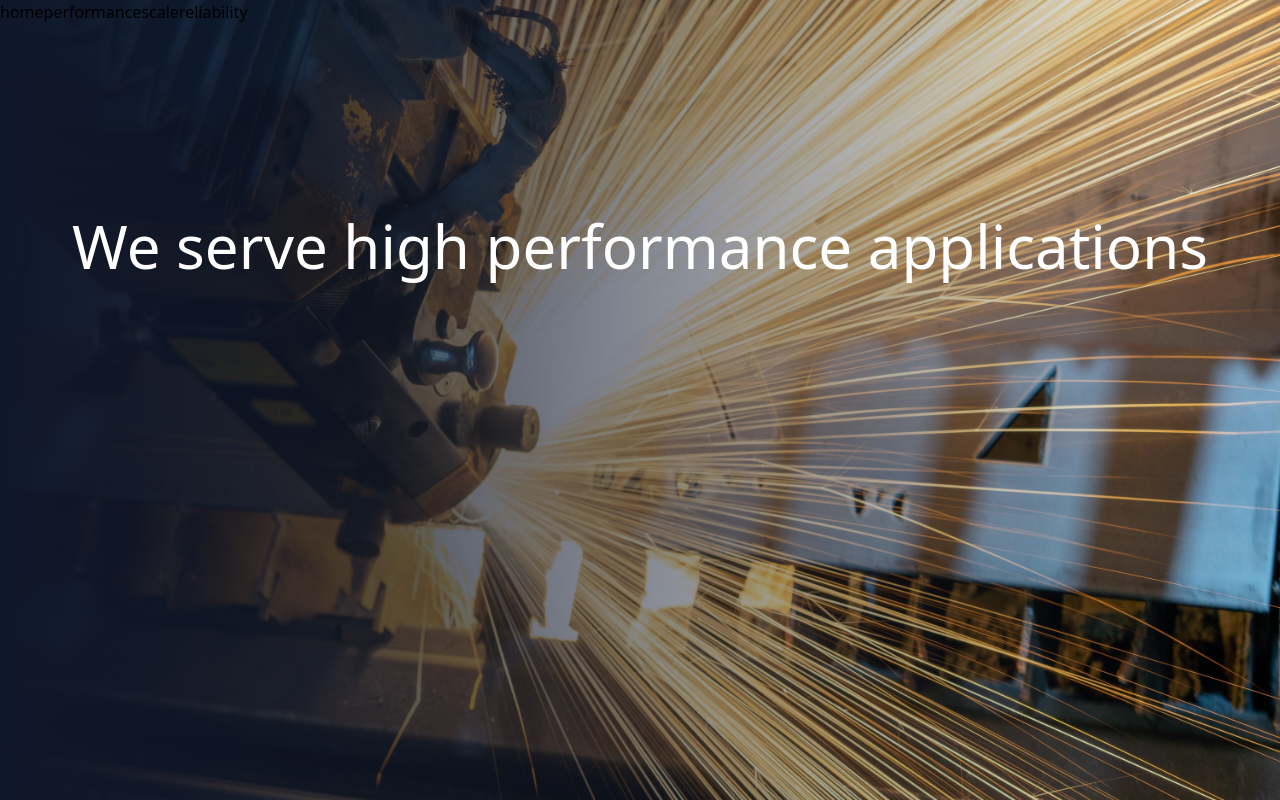
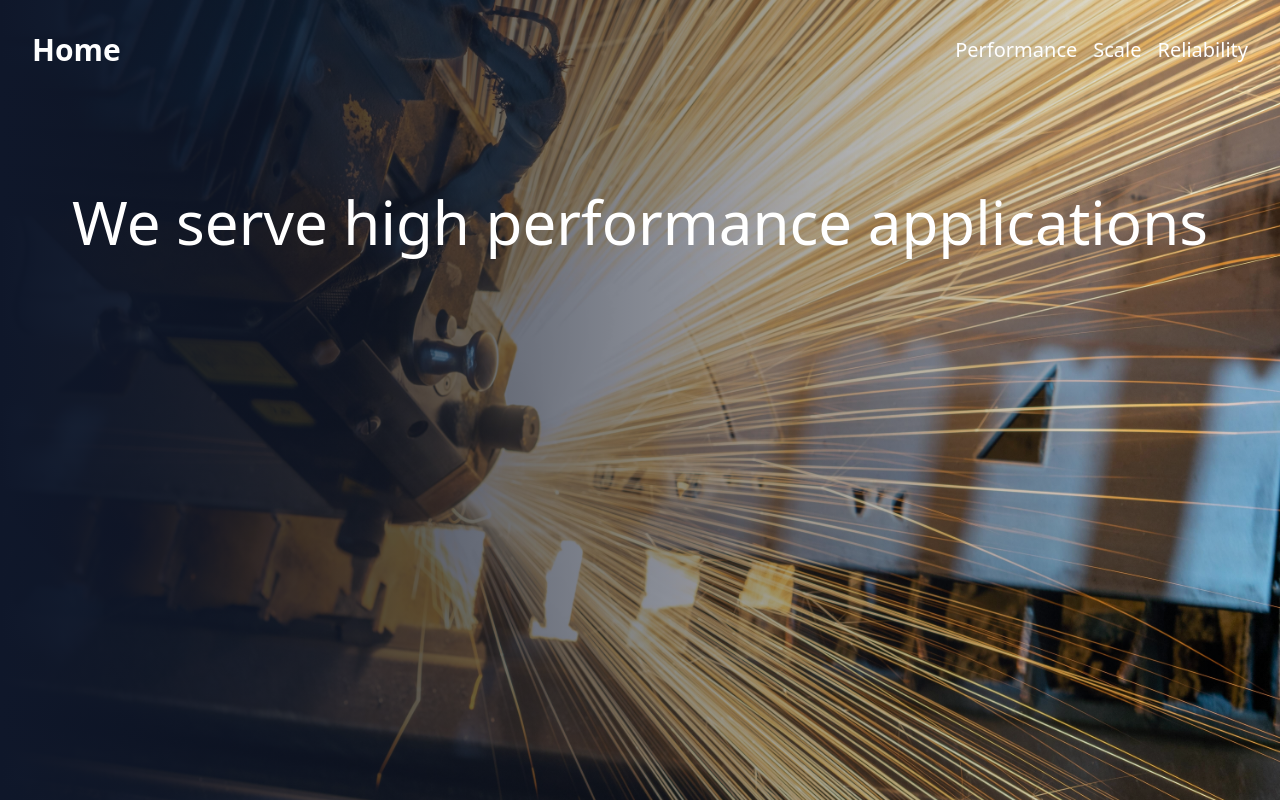
Before and after one commit to gduartemenezes/nextjs-corp, a Next.js app: page /performance in a window 1280 px wide. Built offline with nearby package versions, Linux system fonts and the light colour scheme.

Commit message:
feat: add styles to header component

```diff
--- a/src/components/header.tsx
+++ b/src/components/header.tsx
@@ -2,11 +2,17 @@
 import Link from "next/link";
 const Header = () => {
   return (
-    <div>
-      <Link href={"/"}>home</Link>
-      <Link href={"/performance"}>performance</Link>
-      <Link href={"/scale"}>scale</Link>
-      <Link href={"/reliability"}>reliability</Link>
+    <div className="w-full absolute text-white z-10">
+      <nav className="container relative flex flex-wrap items-center justify-between mx-auto p-8">
+        <Link href={"/"} className="font-bold text-3xl">
+          Home
+        </Link>
+        <div className="space-x-4 text-xl">
+          <Link href={"/performance"}>Performance</Link>
+          <Link href={"/scale"}>Scale</Link>
+          <Link href={"/reliability"}>Reliability</Link>
+        </div>
+      </nav>
     </div>
   );
 };
```
